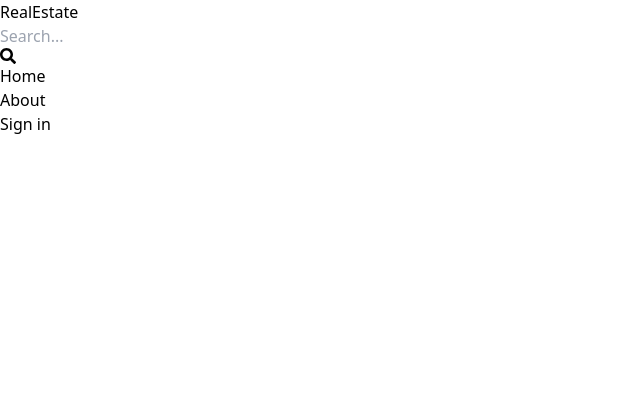
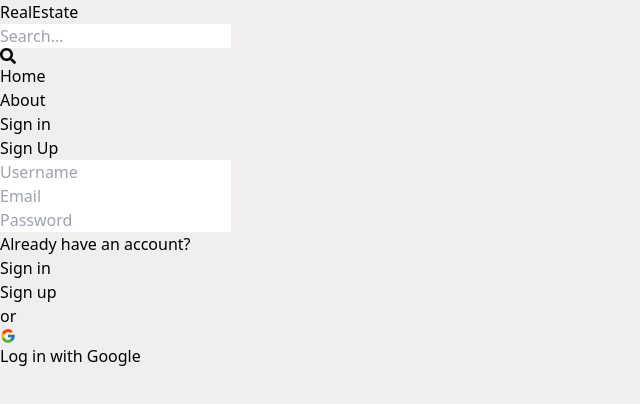
Before and after one commit to SagarWagdare/Real-Estate, a React (Vite) app in the folder client/: page /sign-up in a window 1280 px wide. Shown: the top 404 px of the page, without its empty margins (0-640 px from the left). Built offline with nearby package versions, Linux system fonts and the light colour scheme.

Commit message:
create signup page

```diff
--- a/client/src/App.jsx
+++ b/client/src/App.jsx
@@ -3,7 +3,7 @@
 import About from "./pages/About";
 import Profile from "./pages/Profile";
 import SignIn from "./pages/SignIn";
-import SignOut from "./pages/SignOut";
+import SignUp from "./pages/SignUp";
 import Header from "./components/Header";
 const App = () => {
   return (
@@ -12,7 +12,7 @@
       <Routes>
         <Route path="/" element={<Home />} />
         <Route path="/sign-in" element={<SignIn />} />
-        <Route path="/sign-out" element={<SignOut />} />
+        <Route path="/sign-up" element={<SignUp />} />
         <Route path="/about" element={<About />} />
         <Route path="/profile" element={<Profile />} />
       </Routes>
--- a/client/src/index.css
+++ b/client/src/index.css
@@ -1,3 +1,7 @@
 @tailwind base;
 @tailwind components;
 @tailwind utilities;
+
+body{
+  background-color: rgb(240, 238, 238);
+}
--- a/client/src/pages/SignIn.jsx
+++ b/client/src/pages/SignIn.jsx
@@ -1,9 +1,73 @@
 import React from 'react'
 
 const Signin = () => {
-  return (
-    <div>Signin</div>
-  )
+  return <div className="flex min-h-full flex-1 flex-col justify-center px-6 py-5 lg:px-8">
+  <div className="sm:mx-auto sm:w-full sm:max-w-sm">
+
+    <h2 className="mt-10 text-center text-2xl font-bold leading-9 tracking-tight text-gray-900">
+      Sign in
+    </h2>
+  </div>
+
+  <div className="mt-10 sm:mx-auto sm:w-full sm:max-w-sm">
+    <form className="space-y-6" action="#" method="POST">
+      <div>
+        <label htmlFor="email" className="block text-sm font-medium leading-6 text-gray-900">
+          Email address
+        </label>
+        <div className="mt-2">
+          <input
+            id="email"
+            name="email"
+            type="email"
+            autoComplete="email"
+            required
+            className="block w-full rounded-md border-0 py-1.5 text-gray-900 shadow-sm ring-1 ring-inset ring-gray-300 placeholder:text-gray-400 focus:ring-2 focus:ring-inset focus:ring-indigo-600 sm:text-sm sm:leading-6"
+          />
+        </div>
+      </div>
+
+      <div>
+        <div className="flex items-center justify-between">
+          <label htmlFor="password" className="block text-sm font-medium leading-6 text-gray-900">
+            Password
+          </label>
+          <div className="text-sm">
+            <a href="#" className="font-semibold text-indigo-600 hover:text-indigo-500">
+              Forgot password?
+            </a>
+          </div>
+        </div>
+        <div className="mt-2">
+          <input
+            id="password"
+            name="password"
+            type="password"
+            autoComplete="current-password"
+            required
+            className="block w-full rounded-md border-0 py-1.5 text-gray-900 shadow-sm ring-1 ring-inset ring-gray-300 placeholder:text-gray-400 focus:ring-2 focus:ring-inset focus:ring-indigo-600 sm:text-sm sm:leading-6"
+          />
+        </div>
+      </div>
+
+      <div>
+        <button
+          type="submit"
+          className="flex w-full justify-center rounded-md bg-indigo-600 px-3 py-1.5 text-sm font-semibold leading-6 text-white shadow-sm hover:bg-indigo-500 focus-visible:outline focus-visible:outline-2 focus-visible:outline-offset-2 focus-visible:outline-indigo-600"
+        >
+          Sign in
+        </button>
+      </div>
+    </form>
+
+    <p className="mt-10 text-center text-sm text-gray-500">
+      Not a member?{' '}
+      <a href="#" className="font-semibold leading-6 text-indigo-600 hover:text-indigo-500">
+        Start a 14 day free trial
+      </a>
+    </p>
+  </div>
+</div>;
 }
 
 export default Signin
--- a/client/src/pages/SignOut.jsx
+++ /dev/null
@@ -1,9 +0,0 @@
-import React from 'react'
-
-const SignOut = () => {
-  return (
-    <div>SignOut</div>
-  )
-}
-
-export default SignOut
--- /dev/null
+++ b/client/src/pages/SignUp.jsx
@@ -0,0 +1,91 @@
+import React from "react";
+import {Link} from "react-router-dom"
+import { FcGoogle } from "react-icons/fc";
+const SignUp = () => {
+  return (
+    <div className="flex min-h-full flex-1 flex-col justify-center px-6 py-5 lg:px-8">
+      <div className="sm:mx-auto sm:w-full sm:max-w-sm">
+        <h2 className="mt-1 text-center text-2xl font-bold leading-9 tracking-tight text-gray-900">
+          Sign Up
+        </h2>
+      </div>
+
+      <div className="mt-10 sm:mx-auto sm:w-full sm:max-w-sm">
+        <form className="space-y-4" action="#" method="POST">
+          <div>
+            <div className="mt-2">
+              <input
+                id="email"
+                name="email"
+                type="email"
+                placeholder="Username"
+                autoComplete="name"
+                required
+                className="outline-none p-2 block w-full rounded-md  py-1.5 text-gray-900 shadow-sm ring-1 ring-inset ring-gray-300 placeholder:text-gray-400 focus:ring-2 focus:ring-inset focus:ring-indigo-600 sm:text-sm sm:leading-6"
+              />
+            </div>
+          </div>
+          <div>
+            <div className="mt-2">
+              <input
+                id="email"
+                name="email"
+                type="email"
+                autoComplete="email"
+                placeholder="Email"
+                required
+                className="p-2 block w-full rounded-md  py-1.5 text-gray-900 shadow-sm ring-1 ring-inset ring-gray-300 placeholder:text-gray-400 focus:ring-2 focus:ring-inset focus:ring-indigo-600 sm:text-sm sm:leading-6"
+              />
+            </div>
+          </div>
+
+          <div>
+            <div className="flex items-center justify-between"></div>
+            <div className="mt-2">
+              <input
+                id="password"
+                name="password"
+                type="password"
+                autoComplete="current-password"
+                placeholder="Password"
+                required
+                className="p-2 block w-full rounded-md  py-1.5 text-gray-900 shadow-sm ring-1 ring-inset ring-gray-300 placeholder:text-gray-400 focus:ring-2 focus:ring-inset focus:ring-indigo-600 sm:text-sm sm:leading-6"
+              />
+            </div>
+            {/* <div className="text-sm text-end p-2">
+            <a href="#" className="font-semibold text-indigo-600 hover:text-indigo-500">
+              Forgot password?
+            </a>
+          </div> */}
+            <div className="text-sm pt-1 flex gap-1">
+              <p>Already have an account?</p>
+              <Link to="/sign-in" className="text-blue-800 font-semibold">Sign in</Link>
+            </div>
+          </div>
+
+          <div>
+            <button
+              type="submit"
+              className="flex w-full justify-center rounded-md bg-indigo-600 px-3 py-1.5 text-sm font-semibold leading-6 text-white shadow-sm hover:bg-indigo-500 focus-visible:outline focus-visible:outline-2 focus-visible:outline-offset-2 focus-visible:outline-indigo-600"
+            >
+              Sign up
+            </button>
+          </div>
+          <span className="flex justify-center  items-center">or</span>
+          <div className="">
+
+            <button
+              type="submit"
+              className="flex w-full items-center gap-1 justify-center rounded-md bg-white text-black px-3 py-1.5 text-sm font-semibold leading-6 shadow-sm hover:bg-gray-300 focus-visible:outline focus-visible:outline-2 focus-visible:outline-offset-2 focus-visible:outline-indigo-600"
+            >
+               <FcGoogle/>
+              Log in with Google
+            </button>
+          </div>
+        </form>
+      </div>
+    </div>
+  );
+};
+
+export default SignUp;
```
